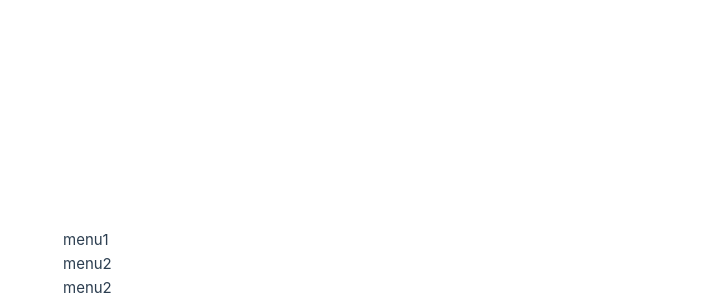
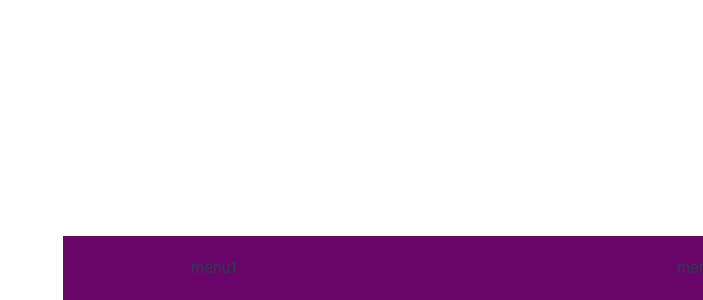
Before and after one commit to catlee1212/vulgear, a Vue app: page / in a window 1280 px wide. Shown: the part 500-800 px from the top of the page, without its empty margins (577-1280 px from the left). Built offline with nearby package versions, Linux system fonts and the light colour scheme.

Commit message:
Add some styling.

```diff
--- a/src/assets/main.css
+++ b/src/assets/main.css
@@ -1,10 +1,34 @@
 @import './base.css';
 
+:root {
+  --mainColor: rgb(105, 5, 105);
+}
+
 #app {
-  max-width: 1280px;
+  align-items: center;
+  max-width: 100vw;
   margin: 0 auto;
-  padding: 2rem;
   font-weight: normal;
+  display: flex;
+  justify-content: center;
+  flex-direction: column;
+}
+
+.outerWrapper {
+  align-items: center;
+  display: flex;
+  justify-content: center;
+  width: 100vw;
+  padding: 20px 0px;
+}
+
+.innerWrapper {
+  align-items: center;
+  display: flex;
+  flex-direction: row;
+  font-size: 15px;
+  justify-content: space-between;
+  width: 80vw;
 }
 
 a,
```
